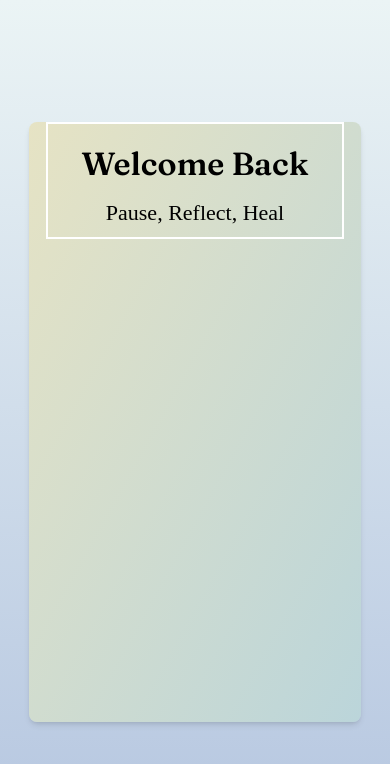
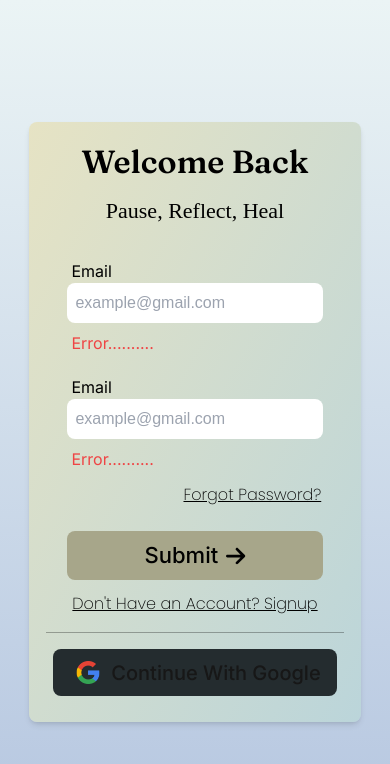
Before and after one commit to SHIVAM-KUMAR-59/sooth-mind, a Next.js app: page /auth/signin in a window 390 px wide. Shown: the top 764 px of the page. Built offline with nearby package versions, Linux system fonts and the light colour scheme; a web font is replaced by a local one.

Commit message:
Mobile Version of Signup Ready

```diff
--- a/app/styles.css
+++ b/app/styles.css
@@ -1,7 +1,8 @@
 @import url('https://fonts.googleapis.com/css2?family=DM+Serif+Text:ital@0;1&family=Roboto:ital,wght@0,100;0,300;0,400;0,500;0,700;0,900;1,100;1,300;1,400;1,500;1,700;1,900&display=swap');
 @import url('https://fonts.googleapis.com/css2?family=Fraunces:ital,opsz,wght@0,9..144,100..900;1,9..144,100..900&display=swap');
 @import url('https://fonts.googleapis.com/css2?family=DM+Sans:ital,opsz,wght@0,9..40,100..1000;1,9..40,100..1000&display=swap');
-
+@import url('https://fonts.googleapis.com/css2?family=Inter:ital,opsz,wght@0,14..32,100..900;1,14..32,100..900&display=swap');
+@import url('https://fonts.googleapis.com/css2?family=Poppins:ital,wght@0,100;0,200;0,300;0,400;0,500;0,600;0,700;0,800;0,900;1,100;1,200;1,300;1,400;1,500;1,600;1,700;1,800;1,900&display=swap');
 .roboto-thin {
   font-family: 'Roboto', serif;
   font-weight: 100;
@@ -180,3 +181,148 @@
   font-optical-sizing: auto;
   font-variation-settings: 'SOFT' 0, 'WONK' 0;
 }
+
+.inter-light {
+  font-family: 'Inter', serif;
+  font-optical-sizing: auto;
+  font-weight: 100;
+  font-style: normal;
+}
+.inter-regular {
+  font-family: 'Inter', serif;
+  font-optical-sizing: auto;
+  font-weight: 400;
+  font-style: normal;
+}
+.inter-medium {
+  font-family: 'Inter', serif;
+  font-optical-sizing: auto;
+  font-weight: 500;
+  font-style: normal;
+}
+.inter-semibold {
+  font-family: 'Inter', serif;
+  font-optical-sizing: auto;
+  font-weight: 600;
+  font-style: normal;
+}
+.inter-bold {
+  font-family: 'Inter', serif;
+  font-optical-sizing: auto;
+  font-weight: 700;
+  font-style: normal;
+}
+.inter-extrabold {
+  font-family: 'Inter', serif;
+  font-optical-sizing: auto;
+  font-weight: 800;
+  font-style: normal;
+}
+
+.poppins-thin {
+  font-family: 'Poppins', serif;
+  font-weight: 100;
+  font-style: normal;
+}
+
+.poppins-extralight {
+  font-family: 'Poppins', serif;
+  font-weight: 200;
+  font-style: normal;
+}
+
+.poppins-light {
+  font-family: 'Poppins', serif;
+  font-weight: 300;
+  font-style: normal;
+}
+
+.poppins-regular {
+  font-family: 'Poppins', serif;
+  font-weight: 400;
+  font-style: normal;
+}
+
+.poppins-medium {
+  font-family: 'Poppins', serif;
+  font-weight: 500;
+  font-style: normal;
+}
+
+.poppins-semibold {
+  font-family: 'Poppins', serif;
+  font-weight: 600;
+  font-style: normal;
+}
+
+.poppins-bold {
+  font-family: 'Poppins', serif;
+  font-weight: 700;
+  font-style: normal;
+}
+
+.poppins-extrabold {
+  font-family: 'Poppins', serif;
+  font-weight: 800;
+  font-style: normal;
+}
+
+.poppins-black {
+  font-family: 'Poppins', serif;
+  font-weight: 900;
+  font-style: normal;
+}
+
+.poppins-thin-italic {
+  font-family: 'Poppins', serif;
+  font-weight: 100;
+  font-style: italic;
+}
+
+.poppins-extralight-italic {
+  font-family: 'Poppins', serif;
+  font-weight: 200;
+  font-style: italic;
+}
+
+.poppins-light-italic {
+  font-family: 'Poppins', serif;
+  font-weight: 300;
+  font-style: italic;
+}
+
+.poppins-regular-italic {
+  font-family: 'Poppins', serif;
+  font-weight: 400;
+  font-style: italic;
+}
+
+.poppins-medium-italic {
+  font-family: 'Poppins', serif;
+  font-weight: 500;
+  font-style: italic;
+}
+
+.poppins-semibold-italic {
+  font-family: 'Poppins', serif;
+  font-weight: 600;
+  font-style: italic;
+}
+
+.poppins-bold-italic {
+  font-family: 'Poppins', serif;
+  font-weight: 700;
+  font-style: italic;
+}
+
+.poppins-extrabold-italic {
+  font-family: 'Poppins', serif;
+  font-weight: 800;
+  font-style: italic;
+}
+
+.poppins-black-italic {
+  font-family: 'Poppins', serif;
+  font-weight: 900;
+  font-style: italic;
+}
--- a/components/GoogleSignupButton.js
+++ b/components/GoogleSignupButton.js
@@ -5,11 +5,11 @@ const GoogleSignupButton = () => {
   return (
     <button
       type="button"
-      className="sm:p-3 p-2 flex justify-center gap-3 items-center rounded-[50px] text-xl sm:text-2xl w-full sm:w-[83%] text-black bg-white border-[2px] border-black "
+      className="bg-[#242C2F] w-[95%] mx-auto rounded-[8px] py-2 mt-3 gap-1 flex items-center justify-center inter-medium text-[20px]"
       onClick={() => signIn('google')}
     >
-      <Image src="/GoogleLogo.png" height={62} width={75} alt="Google Logo" />
-      <span className="ml-2 capitalize">SIGN IN WITH GOOGLE</span>
+      <Image src="/GoogleLogo.png" height={38} width={38} alt="Google Logo" />
+      <span className="capitalize">Continue With Google</span>
     </button>
   )
 }
--- a/pages/auth/signin.js
+++ b/pages/auth/signin.js
@@ -8,6 +8,8 @@ import GoogleSignupButton from '@/components/GoogleSignupButton'
 import { useRouter } from 'next/router'
 import { signIn } from 'next-auth/react'
 import '@/app/styles.css'
+import { FontAwesomeIcon } from '@fortawesome/react-fontawesome'
+import { faArrowRight } from '@fortawesome/free-solid-svg-icons'
 
 const Signin = () => {
   const [isLoading, setIsLoading] = useState(false)
@@ -39,13 +41,56 @@ const Signin = () => {
 
   return (
     <Layout>
-      <div className="w-[90%] h-full border-2 border-white mx-auto py-2">
+      <div className="w-[90%] h-full mx-auto py-2">
         <h1 className="text-center text-[32px] fraunces-semiBold mt-2 text-black">
           Welcome Back
         </h1>
         <p className="text-center text-[22px] text-black dm-sans-light mt-2">
           Pause, Reflect, Heal
         </p>
+        <form className="flex flex-col gap-3 justify-center items-center w-[90%] mx-auto mt-6 text-black">
+          <div className="flex flex-col w-[95%] mx-auto mt-2">
+            <label className="ml-1 inter-regular ">Email</label>
+            <input
+              placeholder="example@gmail.com"
+              className="p-2 rounded-[8px]"
+            />
+            <p className="ml-1 inter-regular text-red-500 mt-2">
+              Error..........
+            </p>
+          </div>
+          <div className="flex flex-col w-[95%] mx-auto mt-2">
+            <label className="ml-1 inter-regular ">Email</label>
+            <input
+              placeholder="example@gmail.com"
+              className="p-2 rounded-[8px]"
+            />
+            <p className="ml-1 inter-regular text-red-500 mt-2">
+              Error..........
+            </p>
+          </div>
+          <p className="w-full text-right px-2 underline poppins-extralight">
+            Forgot Password?
+          </p>
+          <button
+            className="bg-[#A7A68A] w-[95%] mx-auto rounded-[8px] py-2 text-[22px] mt-3 inter-medium flex items-center justify-center gap-2"
+            type="submit"
+            onClick={() => console.log('Clicked')}
+          >
+            Submit
+            <FontAwesomeIcon icon={faArrowRight} />
+          </button>
+        </form>
+        <div className="w-[90%] mx-auto text-center my-3 poppins-light text-[16px] text-black">
+          <Link
+            href={'/auth/signup'}
+            className="underline text-center poppins-extralight"
+          >
+            Don't Have an Account? Signup
+          </Link>
+        </div>
+        <hr className="my-4 border-1 border-[rgba(0,0,0,0.3)]"></hr>
+        <GoogleSignupButton />
       </div>
     </Layout>
   )
```
